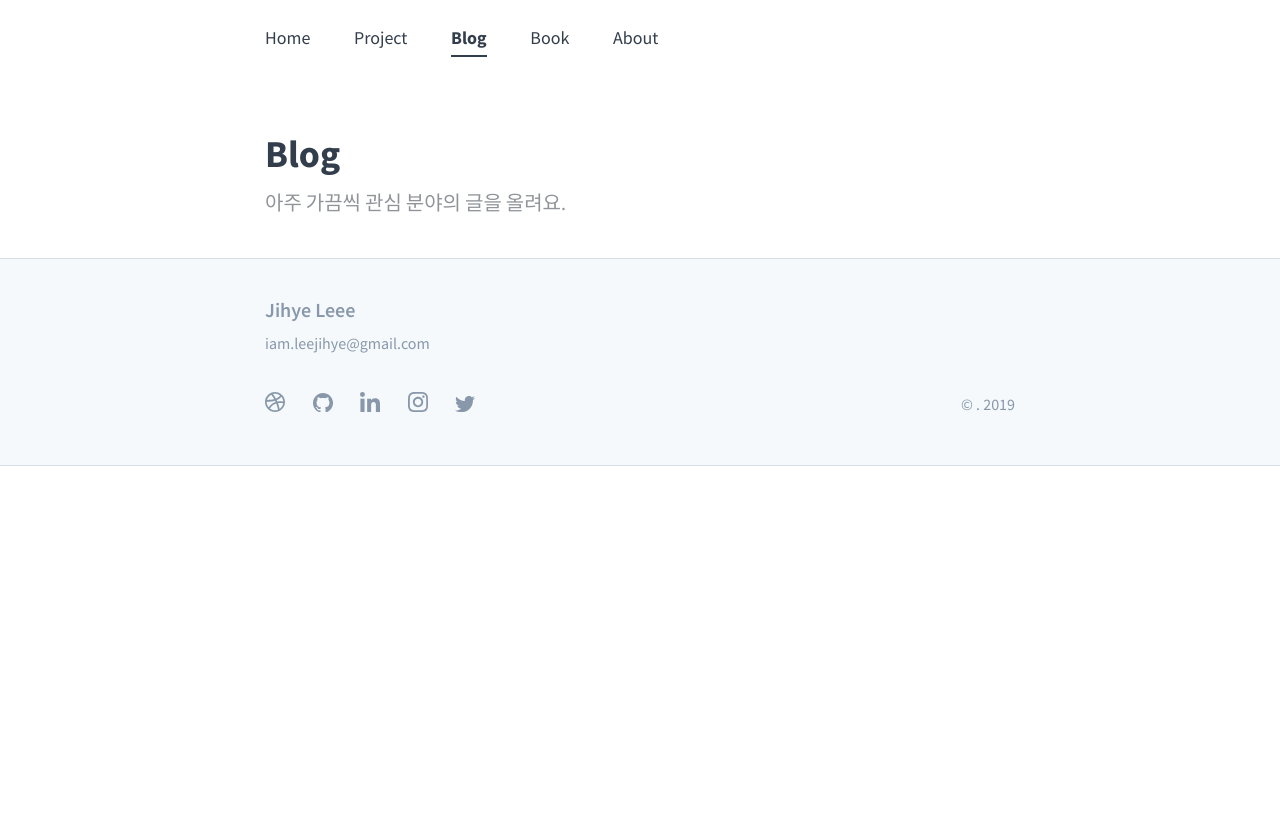
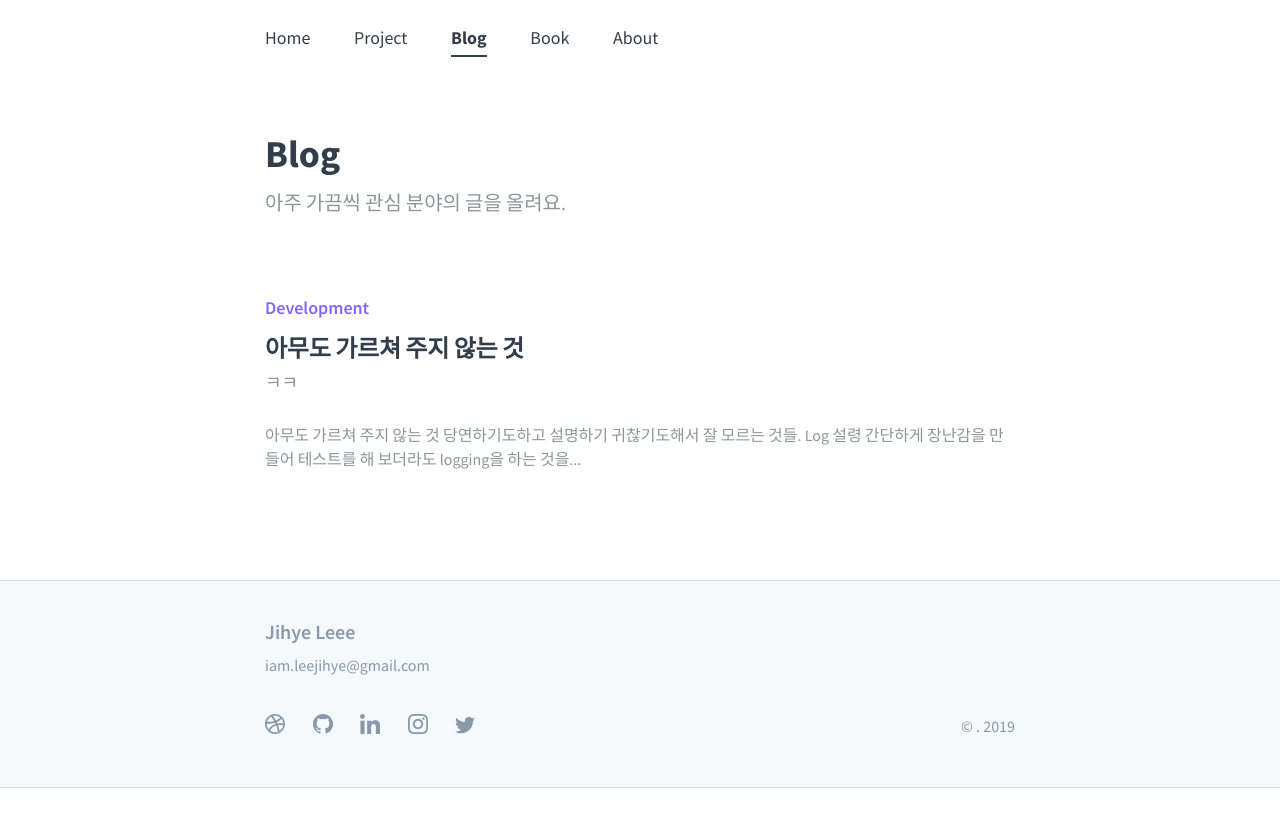
Before and after one commit to mowinckel/mowinckel.github.io, a Jekyll site: the page built from blog/index.md, in a window 1280 px wide. Shown: the top 827 px of the page. Built offline with Jekyll 4.4.1, drawn with Linux system fonts in a browser that asks for light colours.

Commit message:
Update index.md

```diff
--- a/blog/nobody/index.md
+++ b/blog/nobody/index.md
@@ -1,3 +1,16 @@
+---
+layout: post
+title:  "아무도 가르쳐 주지 않는 것"
+subtitle: "ㅋㅋ"
+type: "Development"
+blog: true
+text: true
+author: ""
+post-header: true
+header-img: "img/github.jpg"
+order: 1
+---
+
 # 아무도 가르쳐 주지 않는 것
 
 당연하기도하고 설명하기 귀찮기도해서 잘 모르는 것들.
```
